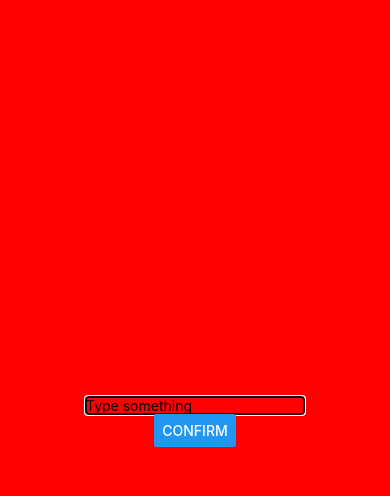
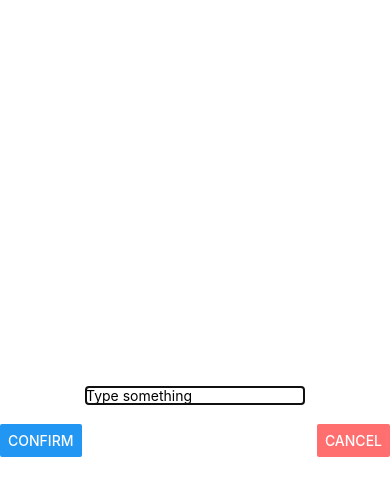
Before and after one commit to yundii/cs5520project, a React Native app: screen / in a window 390 px wide. Both pictures are taken after a click on the button "ADD A GOAL". Shown: the top 496 px of the page. Built offline with nearby package versions, Linux system fonts and the light colour scheme.

Commit message:
Add a button called Cancel to Input component

```diff
--- a/App.js
+++ b/App.js
@@ -15,6 +15,18 @@ export default function App() {
     setModalVisible(false);
   }
 
+  function handleCancel() {
+    Alert.alert(
+      'Cancel Confirmation',
+      'Are you sure you want to cancel?',
+      [
+        { text: 'Cancel', style: 'cancel' },
+        { text: 'OK', onPress: () => setModalVisible(false) }
+      ],
+      { cancelable: false }
+    );
+  }
+
   return (
     <SafeAreaView style={styles.container}>
       <StatusBar style="auto" />
@@ -22,11 +34,11 @@ export default function App() {
       <View style={styles.topView}>
       <Header name={appName}></Header>
       <Button title="Add a goal" onPress={() => setModalVisible(true)} />
-      <Input autoFocus={shouldAutoFocus} inputHandler = {handleInputData} ModalVisible = {modalVisible}/>
+      <Input autoFocus={shouldAutoFocus} inputHandler = {handleInputData} ModalVisible = {modalVisible} handleCancel={handleCancel}/>
     </View>
 
     <View style={styles.bottomView}>
-      <Text>Received data: {receivedData}</Text>
+    <Text style={styles.text}>{receivedData}</Text>
     </View>
     </SafeAreaView>
   );
@@ -36,7 +48,7 @@ const styles = StyleSheet.create({
   container: {
     flex: 1,
     backgroundColor: "#fff",
-    alignItems: "center",
+    // alignItems: "center",
     justifyContent: "center",
   },
   text: {
--- a/Components/Header.js
+++ b/Components/Header.js
@@ -12,11 +12,11 @@ export default function Header({name}) {
 
 const styles = StyleSheet.create({
   header : {
-    color: 'red',
-    fontSize: 20,
-    borderColor: 'purple',
-    borderWidth: 3,
-    padding: 10,
+    color: "darkmagenta",
+    fontSize: 25,
+    borderColor: "darkmagenta",
+    borderWidth: 2,
+    padding: 5,
     marginBottom: 10,
   },
 })
--- a/Components/Input.js
+++ b/Components/Input.js
@@ -1,7 +1,7 @@
 import { Button, Modal, StyleSheet, Text, TextInput, View } from "react-native";
 import React, { useState } from "react";
 
-export default function Input({ autoFocus, inputHandler, ModalVisible }) {
+export default function Input({ autoFocus, inputHandler, ModalVisible, handleCancel }) {
   const [text, setText] = useState("");
   const [hasBlurred, setHasBlurred] = useState(false);
 
@@ -9,7 +9,7 @@ export default function Input({ autoFocus, inputHandler, ModalVisible }) {
     setHasBlurred(true);  // Set the blur state when input loses focus
   };
 
-  // Call the callback function (passed as prop) in handleConfirm function and pass the text that user has typed as function parameters.
+
   const handleConfirm = () => {
     inputHandler(text);
   };
@@ -45,7 +45,10 @@ export default function Input({ autoFocus, inputHandler, ModalVisible }) {
             : "Please type more than 3 characters"}
         </Text>
       )}
-      <Button title="Confirm" onPress={handleConfirm} />
+      <View style={styles.buttonContainer}>
+          <Button title="Confirm" onPress={handleConfirm} />
+          <Button title="Cancel" onPress={handleCancel} color="#ff6f6f" />
+      </View>
     </View>
     </Modal>
   );
@@ -54,15 +57,18 @@ export default function Input({ autoFocus, inputHandler, ModalVisible }) {
 const styles = StyleSheet.create({
   container: {
     flex: 1,
-    backgroundColor: 'red',
+    backgroundColor: "white",
     alignItems: "center",
     justifyContent: "center",
   },
   input: {
-    borderWidth: 1,
-    borderColor: "black",
-    padding: 10,
-    width: "80%",
-    marginBottom: 10,
+    borderColor: "purple",
+    borderWidth: 2,
+    padding: 5 },
+  buttonContainer: {
+    flexDirection: 'row',
+    justifyContent: 'space-between',
+    width: '100%',
+    marginTop: 20,
   },
 });
```
